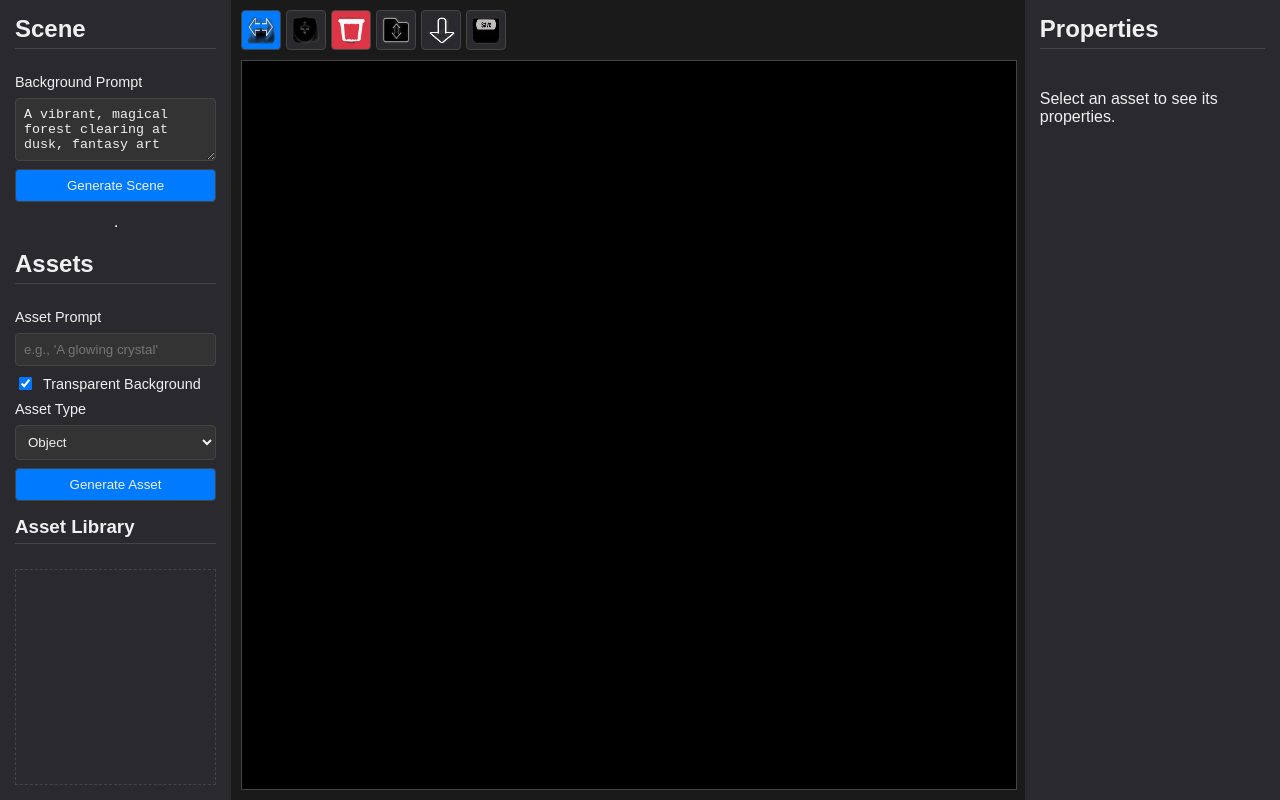
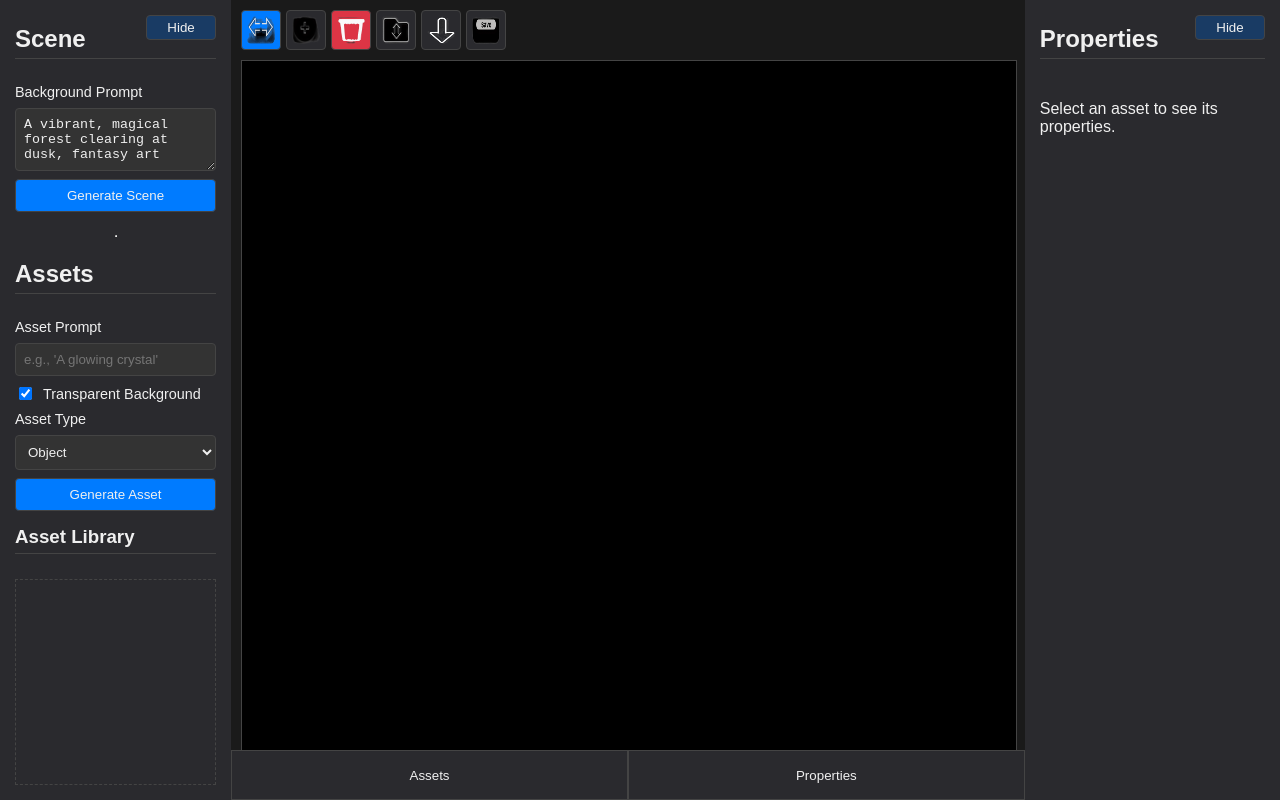
Before and after one commit to websimapi/websim-ai-scene-generator-8, a plain HTML site: page index.html in a window 1280 px wide. Drawn offline with Linux system fonts and the light colour scheme.

Commit message:
v4: move the hide button up a bit more so it hugging the top a butmore  less padding top margin  top less also make the background color of the button hide transparent more

```diff
--- a/styles.css
+++ b/styles.css
@@ -173,11 +173,38 @@ button:hover {
 }
 
 .panel-toggle {
-    display: none; /* Hidden by default */
+    display: block;
+    position: sticky;
+    top: -10px;
+    align-self: flex-end; /* Aligns button to the right in a flex column */
+    z-index: 105;
+    width: 70px;
+    padding: 4px 8px;
+    background-color: rgba(0, 86, 179, 0.4);
+    border: 1px solid var(--border-color);
+    /* Add a small negative margin to pull the content below it up slightly,
+       ensuring it doesn't create extra vertical space */
+    margin-bottom: -30px;
+    float: right; /* Fallback and reinforcement for alignment */
 }
 
 #mobile-panel-toggles {
-    display: none; /* Hidden by default */
+    display: flex;
+    position: absolute;
+    bottom: 0;
+    left: 0;
+    width: 100%;
+    height: 50px;
+    z-index: 50;
+}
+
+.mobile-panel-toggle {
+    flex-grow: 1;
+    height: 100%;
+    background: var(--panel-bg);
+    color: var(--text-color);
+    border: 1px solid var(--border-color);
+    border-radius: 0;
 }
 
 
@@ -250,16 +277,16 @@ button:hover {
     .panel-toggle {
         display: block;
         position: sticky;
-        top: 10px;
+        top: -10px;
         align-self: flex-end; /* Aligns button to the right in a flex column */
         z-index: 105;
         width: 70px;
-        padding: 8px;
-        background-color: rgba(0, 86, 179, 0.8);
+        padding: 4px 8px;
+        background-color: rgba(0, 86, 179, 0.4);
         border: 1px solid var(--border-color);
         /* Add a small negative margin to pull the content below it up slightly,
            ensuring it doesn't create extra vertical space */
-        margin-bottom: -40px;
+        margin-bottom: -30px;
         float: right; /* Fallback and reinforcement for alignment */
     }
 
```
